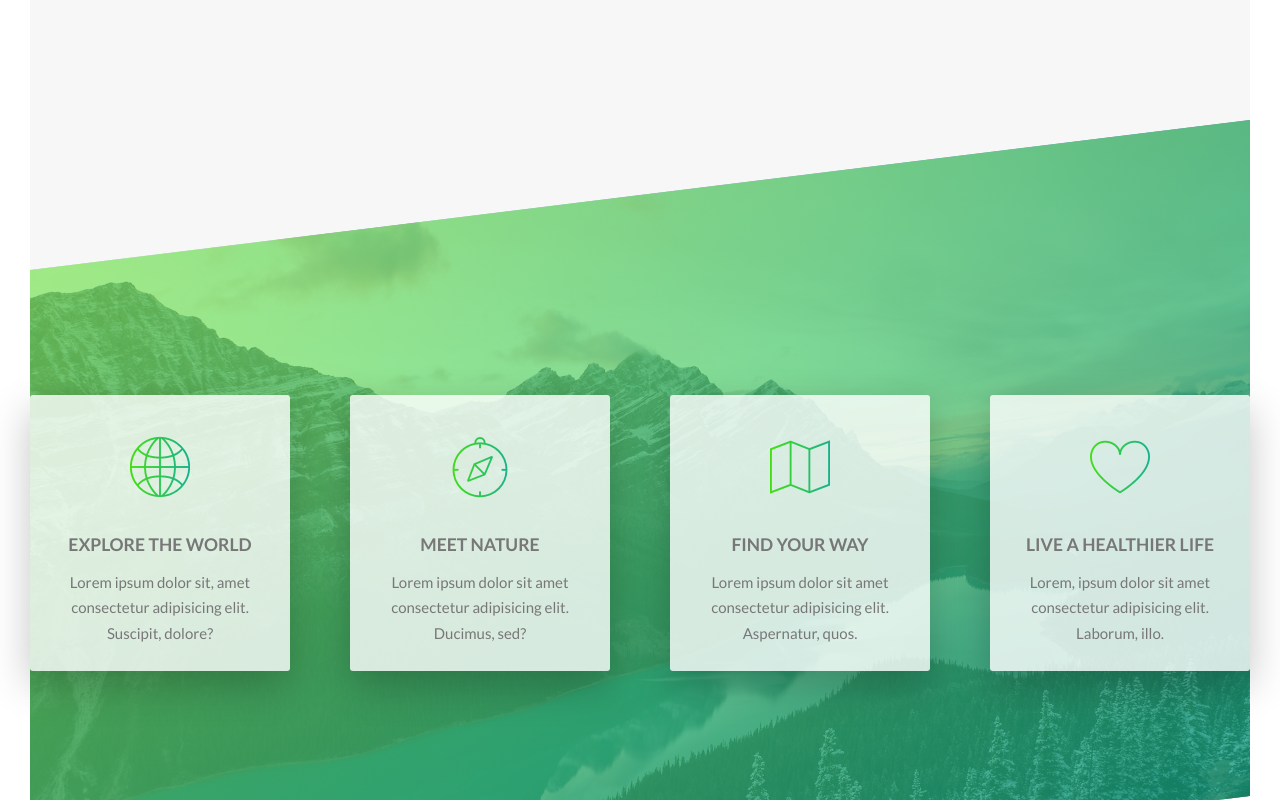
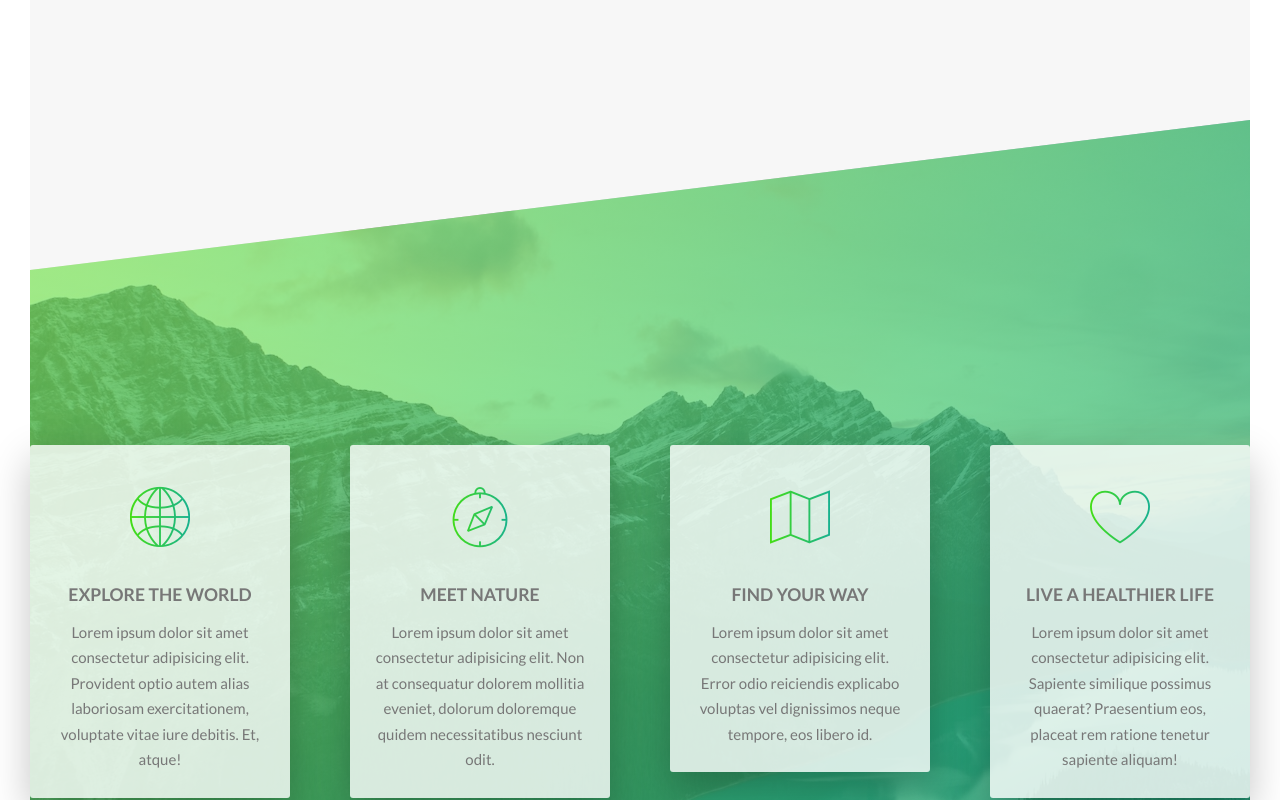
Before and after one commit to dario-piotrowicz/VueJS3-CSS_demo_Natours_website_miniproject, a Vue app: page / in a window 1280 px wide. Shown: the part 1480-2280 px from the top of the page. Built offline with nearby package versions, Linux system fonts and the light colour scheme.

Commit message:
added more text and padding t the features section so that it looks better

```diff
--- a/src/components/sections/Features.vue
+++ b/src/components/sections/Features.vue
@@ -25,22 +25,22 @@ export default {
                 {
                     iconClass: "basic-world",
                     title: "Explore the world",
-                    text: "Lorem ipsum dolor sit, amet consectetur adipisicing elit. Suscipit, dolore?"
+                    text: "Lorem ipsum dolor sit amet consectetur adipisicing elit. Provident optio autem alias laboriosam exercitationem, voluptate vitae iure debitis. Et, atque!"
                 },
                 {
                     iconClass: "basic-compass",
                     title: "Meet nature",
-                    text: "Lorem ipsum dolor sit amet consectetur adipisicing elit. Ducimus, sed?"
+                    text: "Lorem ipsum dolor sit amet consectetur adipisicing elit. Non at consequatur dolorem mollitia eveniet, dolorum doloremque quidem necessitatibus nesciunt odit."
                 },
                 {
                     iconClass: "basic-map",
                     title: "Find your way",
-                    text: "Lorem ipsum dolor sit amet consectetur adipisicing elit. Aspernatur, quos."
+                    text: "Lorem ipsum dolor sit amet consectetur adipisicing elit. Error odio reiciendis explicabo voluptas vel dignissimos neque tempore, eos libero id."
                 },
                 {
                     iconClass: "basic-heart",
                     title: "Live a healthier life",
-                    text: "Lorem, ipsum dolor sit amet consectetur adipisicing elit. Laborum, illo."
+                    text: "Lorem ipsum dolor sit amet consectetur adipisicing elit. Sapiente similique possimus quaerat? Praesentium eos, placeat rem ratione tenetur sapiente aliquam!"
                 }
             ]
         };
@@ -52,7 +52,7 @@ export default {
 @import 'src/assets/styles/constants/colors.scss';
 
 .features {
-    padding: 20rem 0;
+    padding: 25rem 0;
     margin-top: -13rem;
 
     $bg-colors-transparent-amount: .3;
```
